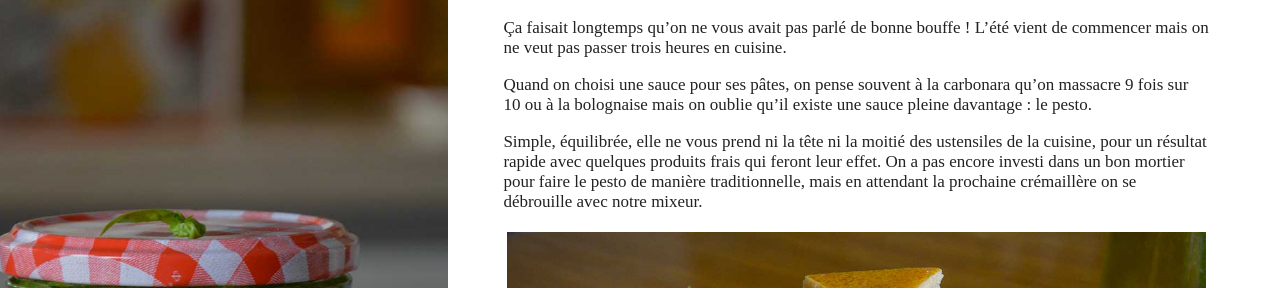
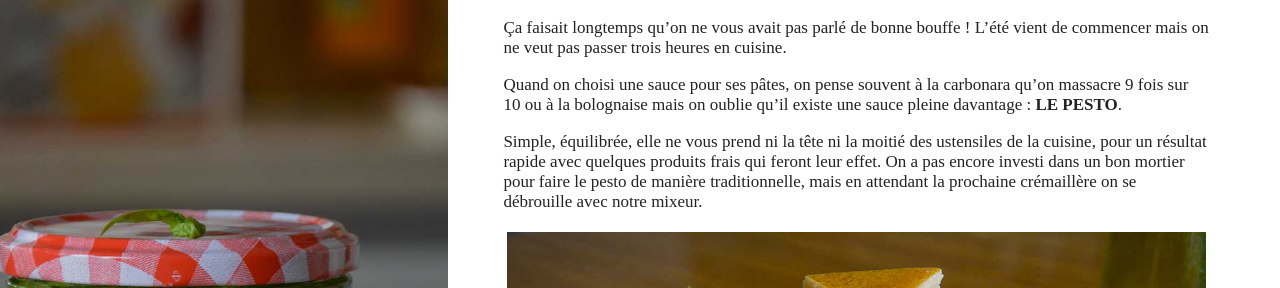
Before and after one commit to FlorentD/cairatuverras.github.io, a Jekyll site: the page built from _posts/2017-07-01-recette-pesto.md, in a window 1280 px wide and 900 px high, scrolled down 838 px. Shown: the part 185-473 px from the top of the window. Built offline with Jekyll 4.4.1, drawn with Linux system fonts in a browser that asks for light colours; comment, search, counter and statistics services are not loaded; some of the changed text lies outside the part shown.

```diff
--- a/_posts/2017-07-01-recette-pesto.md
+++ b/_posts/2017-07-01-recette-pesto.md
@@ -13,7 +13,7 @@ author: Déborah & Florent
 [![railroad]({{ site.images }}/recette_pesto/plat.jpg)]({{ site.images }}/recette_pesto/plat.jpg)
 Ça faisait longtemps qu’on ne vous avait pas parlé de bonne bouffe ! L’été vient de commencer mais on ne veut pas passer trois heures en cuisine.
 
-Quand on choisi une sauce pour ses pâtes, on pense souvent à la carbonara qu’on massacre 9 fois sur 10 ou à la bolognaise mais on oublie qu’il existe une sauce pleine davantage : le pesto.
+Quand on choisi une sauce pour ses pâtes, on pense souvent à la carbonara qu’on massacre 9 fois sur 10 ou à la bolognaise mais on oublie qu’il existe une sauce pleine davantage : **LE PESTO**.
 
 Simple, équilibrée, elle ne vous prend ni la tête ni la moitié des ustensiles de la cuisine, pour un résultat rapide avec quelques produits frais qui feront leur effet. On a pas encore investi dans un bon mortier pour faire le pesto de manière traditionnelle, mais en attendant la prochaine crémaillère on se débrouille avec notre mixeur.
 
```
Also changed, not shown: other parts of _posts/2017-07-01-recette-pesto.md (+1 -1 lines).
